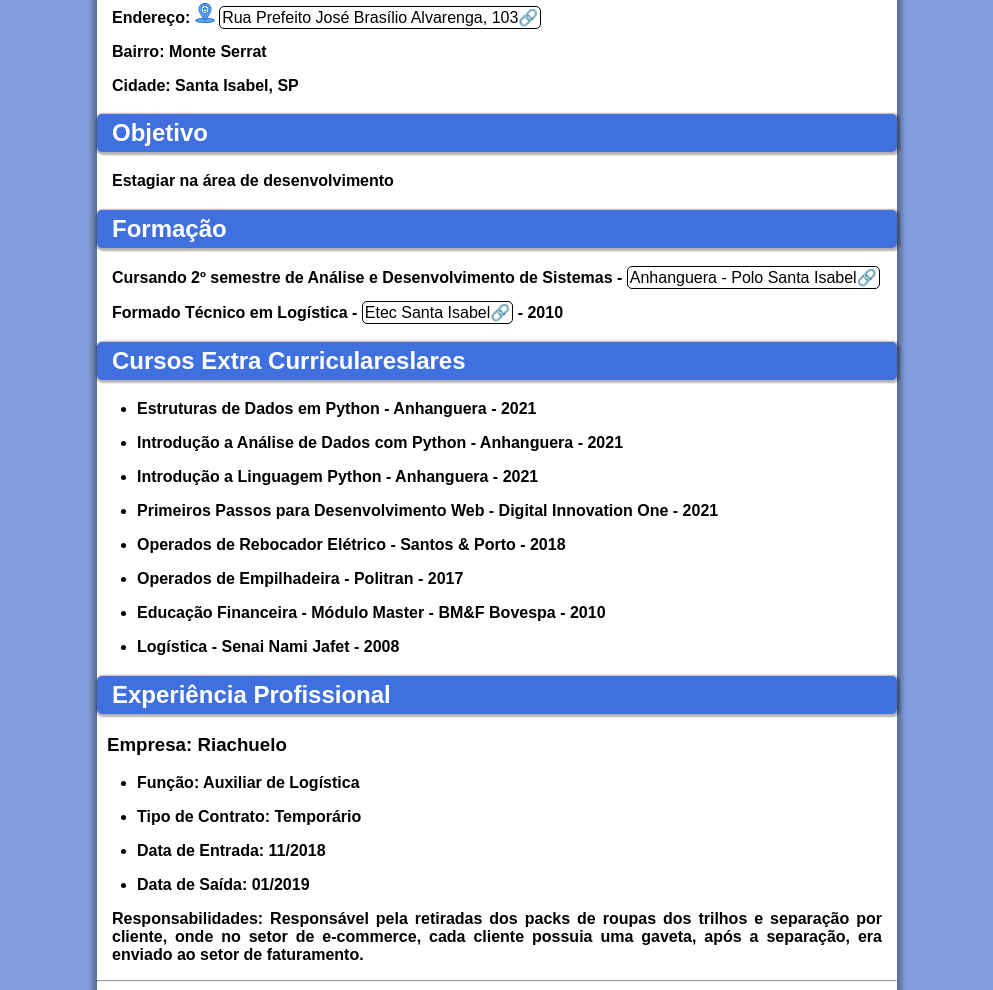
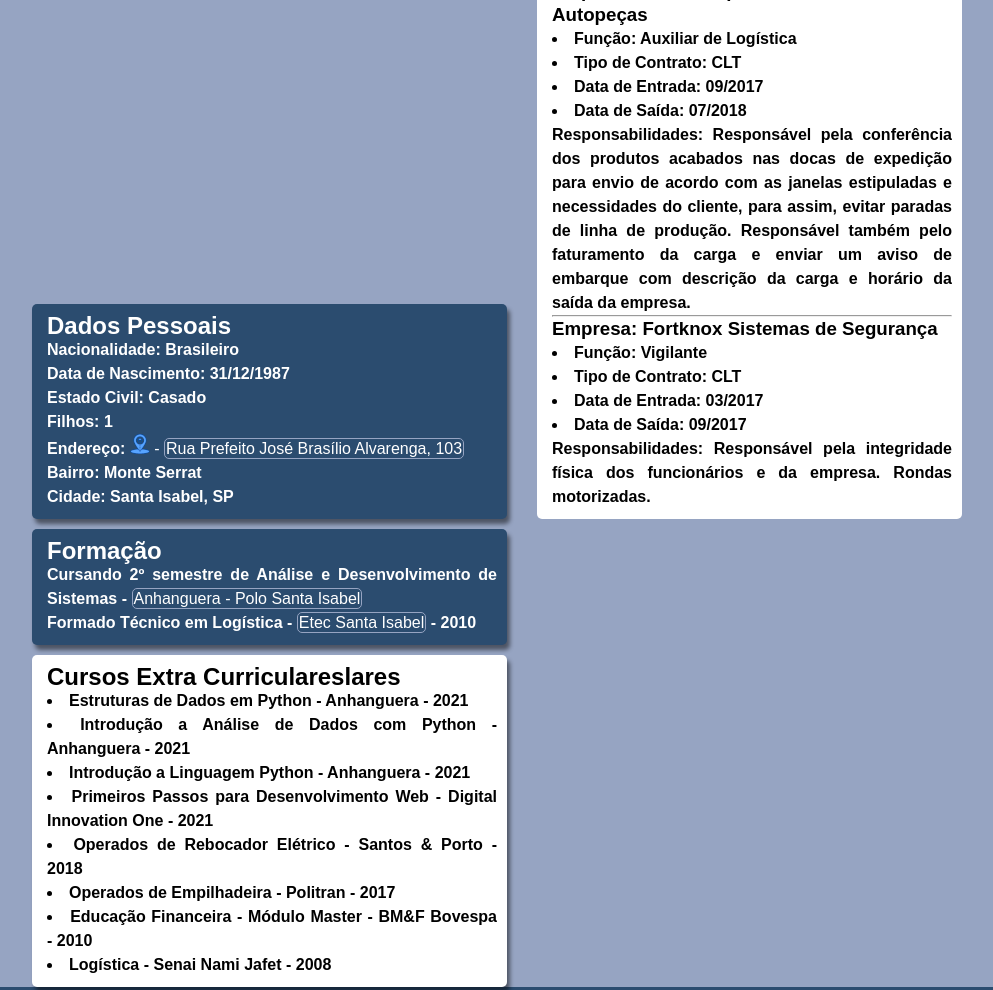
Before and after one commit to MMouraLMelo/site-pessoal, a plain HTML site: page index.html in a window 1280 px wide. Shown: the part 531-1521 px from the top of the page, without its empty margins (143-1136 px from the left). Drawn offline with Linux system fonts and the light colour scheme.

Commit message:
Atualizando

```diff
--- a/index.html
+++ b/index.html
@@ -10,68 +10,30 @@
 <body>
     <header>
         <h1>Marcel Moura da Luz Melo</h1>
-    </header>
-    <main>
-        <div class="esp">
+
+        <h2>Objetivo</h2>
+        <p><strong>Estagiar na área de desenvolvimento</strong></p>
+
         <h2>Contato</h2>
         <p><img src="imagens/email-p.png" alt="Email"> - <strong>E-mail:</strong> <a href="mailto: marceldaluzmelo@hotmail.com" target="_blank" class="externo">marceldaluzmelo@hotmail.com</a></p>
         <p><img src="imagens/telefone-p.png" alt="Telefone"> - <strong>Telefone:</strong> <a href="https://api.whatsapp.com/send/?phone=5511964475758&text&app_absent=0" target="_blank" class="externo">(11)9 6447-5758</a></p>
         <p><img src="imagens/telefone-p.png" alt="Telefone Recados"> - <strong>Recados:</strong> <a href="https://api.whatsapp.com/send/?phone=5511948227956&text&app_absent=0" target="_blank" class="externo">(11)9 4822-7956</a></p>
         <p><img src="imagens/link-p.png" alt="Links"> - <strong>Links:</strong> <a href="https://github.com/MMouraLMelo" target="_blank" class="externo">GitHub</a> / <a href="https://www.linkedin.com/in/mmouramelo/" target="_blank" class="externo">Linkedin</a></p>
-        </div>
-        <div>
+    </header>
+
+    <main>
+        <section id="dados">
             <h2>Dados Pessoais</h2>
             <p><strong>Nacionalidade: Brasileiro</strong></p>
             <p><strong>Data de Nascimento: 31/12/1987</strong></p>
             <p><strong>Estado Civil: Casado</strong></p>
             <p><strong>Filhos: 1</strong></p>
-            <p><strong>Endereço:</strong> <img src="imagens/endereco-p.png" alt="Endereço"> <a href="https://www.google.com.br/maps/place/R.+Pref.+Jos%C3%A9+Bas%C3%ADlio+Alvarenga,+103+-+Jardim+Monte+Serrat,+Santa+Isabel+-+SP,+07500-000/@-23.3164665,-46.2297564,17z/data=!3m1!4b1!4m5!3m4!1s0x94ce81c0b267e795:0xe8556af85969c70e!8m2!3d-23.3164665!4d-46.2275677" target="_blank" class="externo">Rua Prefeito José Brasílio Alvarenga, 103</a></p>
+            <p><strong>Endereço:</strong> <img src="imagens/endereco-p.png" alt="Endereço"> - <a href="https://www.google.com.br/maps/place/R.+Pref.+Jos%C3%A9+Bas%C3%ADlio+Alvarenga,+103+-+Jardim+Monte+Serrat,+Santa+Isabel+-+SP,+07500-000/@-23.3164665,-46.2297564,17z/data=!3m1!4b1!4m5!3m4!1s0x94ce81c0b267e795:0xe8556af85969c70e!8m2!3d-23.3164665!4d-46.2275677" target="_blank" class="externo">Rua Prefeito José Brasílio Alvarenga, 103</a></p>
             <p><strong>Bairro: Monte Serrat</strong></p>
             <p><strong>Cidade: Santa Isabel, SP</strong>
-        </div>
-        <div>
-            <h2>Objetivo</h2>
-            <p><strong>Estagiar na área de desenvolvimento</strong>
-        </div>
-        <div>
-            <h2>Formação</h2>
-            <p><strong>Cursando 2º semestre de Análise e Desenvolvimento de Sistemas -</strong> <a href="https://www.anhanguera.com/?utm_source=google&utm_medium=maps&utm_campaign=mirum-14743378" target="_blank" class="externo">Anhanguera - Polo Santa Isabel</a></p>
-            <p><strong>Formado Técnico em Logística -</strong> <a href="http://www.etecsantaisabel.com.br/etecsi/index.php" target="_blank" class="externo">Etec Santa Isabel</a> <strong>- 2010</strong></p>
-        </div>
-        <div>
-            <h2>Cursos Extra Curriculareslares</h2>
-            <p>
-                <ul>
-                    <p>
-                        <li><strong>
-                            Estruturas de Dados em Python - Anhanguera - 2021</li>
-                    </p>
-                        <p>
-                            <li>Introdução a Análise de Dados com Python - Anhanguera - 2021</li>
-                        </p>
-                        <p>
-                            <li>Introdução a Linguagem Python - Anhanguera - 2021</li>
-                        </p>
-                        <p>
-                            <li>Primeiros Passos para Desenvolvimento Web - Digital Innovation One - 2021</li>
-                        </p>
-                        <p>
-                            <li>Operados de Rebocador Elétrico - Santos & Porto - 2018</li>
-                        </p>
-                        <p>
-                            <li>Operados de Empilhadeira - Politran - 2017</li>
-                        </p>
-                        <p>
-                            <li>Educação Financeira - Módulo Master - BM&F Bovespa - 2010</li>
-                        </p>
-                        <p>
-                            <li>Logística - Senai Nami Jafet - 2008</li>
-                        </p>
-                    </strong>
-                </ul>
-            </p>
-        </div>
-        <div>
+        </section>
+
+        <section id="experiencia">
             <h2>Experiência Profissional</h2>
             <h3>Empresa: Riachuelo</h3>
             <ul>
@@ -109,28 +71,45 @@
                     </p>
                 </strong>
             </ul>
-            <p><strong>Responsabilidades: Responsável pela conferência dos produtos acabados nas docas de expedição para envio de acordo com as janelas estipualadas e necessidades do cliente, para assim, evitar paradas de linha de produção. Responsável também pelo faturamento da carga e enviar um aviso de embarque com descrição da carga e horário da saída da empresa.</strong></p>
+            <p><strong>Responsabilidades: Responsável pela conferência dos produtos acabados nas docas de expedição para envio de acordo com as janelas estipuladas e necessidades do cliente, para assim, evitar paradas de linha de produção. Responsável também pelo faturamento da carga e enviar um aviso de embarque com descrição da carga e horário da saída da empresa.</strong></p>
             <hr>
-            <h3>Empresa: Fortknos Sistemas de Segurança</h3>
+            <h3>Empresa: Fortknox Sistemas de Segurança</h3>
             <ul>
-                <p>
-                    <li><strong>
-                        Função: Vigilante</li>
-                </p>
-                    <p>
+                <li><strong>Função: Vigilante</li>
                 <li>Tipo de Contrato: CLT</li>
-                    </p>
-                    <p>
                 <li>Data de Entrada: 03/2017</li>
-                    </p>
-                    <p>
                 <li>Data de Saída: 09/2017</li>
-                    </p>
                 </strong>
             </ul>
             <p><strong>Responsabilidades: Responsável pela integridade física dos funcionários e da empresa. Rondas motorizadas.</strong></p>
-        </div>
+        </section>
+
+        <section id="formacao">
+            <h2>Formação</h2>
+            <p><strong>Cursando 2º semestre de Análise e Desenvolvimento de Sistemas -</strong> <a href="https://www.anhanguera.com/?utm_source=google&utm_medium=maps&utm_campaign=mirum-14743378" target="_blank" class="externo">Anhanguera - Polo Santa Isabel</a></p>
+            <p><strong>Formado Técnico em Logística -</strong> <a href="http://www.etecsantaisabel.com.br/etecsi/index.php" target="_blank" class="externo">Etec Santa Isabel</a> <strong>- 2010</strong></p>
+        </section>
+
+
+        <section id="cursos">
+            <h2>Cursos Extra Curriculareslares</h2>
+            <p>
+                <ul>
+                    <li><strong>
+                        Estruturas de Dados em Python - Anhanguera - 2021</li>
+                        <li>Introdução a Análise de Dados com Python - Anhanguera - 2021</li>
+                        <li>Introdução a Linguagem Python - Anhanguera - 2021</li>
+                        <li>Primeiros Passos para Desenvolvimento Web - Digital Innovation One - 2021</li>
+                        <li>Operados de Rebocador Elétrico - Santos & Porto - 2018</li>
+                        <li>Operados de Empilhadeira - Politran - 2017</li>
+                        <li>Educação Financeira - Módulo Master - BM&F Bovespa - 2010</li>
+                        <li>Logística - Senai Nami Jafet - 2008</li>
+                    </strong>
+                </ul>
+            </p>
+        </section>
     </main>
+
     <footer>
         <p>Site pessoal de Marcel Moura da Luz Melo</p>
     </footer>
--- a/style.css
+++ b/style.css
@@ -1,91 +1,123 @@
 @charset "UTF-8";
 
+*{
+    margin: 0;
+    padding: 0;
+}
 
 :root{
-    --cor1: #829DDB;
-    --cor2: #4070DF;
-    --cor3: #0A41C1;
-    --cor4: #08308D;
+    --cor1: #96A4c2;
+    --cor2: #485C70;
+    --cor3: #2B4C6F;
 }
 
+
 body{
+    font-family:Arial, Helvetica, sans-serif;
     background-color: var(--cor1);
-    font-family: Arial, Helvetica, sans-serif;
-    min-height: 100hv;
+    width: 100vw;
+    text-align: justify;
+    line-height: 1.5em;
+}
+
+header{
+    background-color: var(--cor3);
+    text-align: center;
+    margin: auto;
+    color: white;
+    padding: 10px;
+    padding-left: 15px;
+    border-radius: 5px;
+    box-shadow: 3px 5px 4px rgba(0, 0, 0, 0.485);
+}
+
+main{
+    width: 930px;
+    margin: auto;
+}
+
+section#dados{
+    background-color: var(--cor3);
+    color: white;
+    min-width: 290px;
+    max-width: 1000px;
+    width: 450px;
+    padding: 10px;
+    padding-left: 15px;
+    border-radius: 5px;
+    margin-top: 10px;
+    display: inline-block;
+    box-shadow: 3px 5px 4px rgba(0, 0, 0, 0.485);
+}
+
+section#formacao{
+    background-color: var(--cor3);
+    color: white;
+    width: 450px;
+    min-width: 290px;
+    max-width: 1000px;
+    padding: 10px;
+    padding-left: 15px;
+    margin-top: 10px;
+    border-radius: 5px;
+    box-shadow: 3px 5px 4px rgba(0, 0, 0, 0.485);
+    display: inline-block;
+
+}
+
+section#cursos{
+    background-color: white;
+    width: 450px;
+    min-width: 290px;
+    max-width: 1000px;
+    padding: 10px;
+    padding-left: 15px;
+    margin-top: 10px;
+    border-radius: 5px;
+    box-shadow: 3px 5px 4px rgba(0, 0, 0, 0.485);
+    display: inline-block;
+}
+
+section#experiencia{
+    background-color: white;
+    width: 400px;
+    min-width: 290px;
+    max-width: 1000px;
+    padding: 10px;
+    padding-left: 15px;
+    margin-top: 10px;
+    border-radius: 5px;
+    display: inline-block;
+    box-shadow: 3px 5px 4px rgba(0, 0, 0, 0, 0.485);
+    background-position: right top;
+}
+
+section > ul{
+    list-style-position: inside;
 }
 
 a{
-    border: 1px solid black;
-    color: black;
+    text-decoration: none;
+    color: white;
+    border: 1px solid #96A4c2;
     border-radius: 5px;
-    padding: 2px;
-    text-decoration: none;
+    padding: 1px;
 }
 
 a:hover{
     text-decoration: underline;
     background-color: var(--cor1);
-}
-
-a.externo:after{
-    content: '\1F517';
-}
-
-header{
-    background-color: var(--cor4);
-    padding: 5px;
-    margin: auto;
     border-radius: 5px;
-    box-shadow: 5px 5px 5px 5px rgba(0, 0, 0, 0.3);
-    color: white;
-    text-align: center;
+    padding: 2px
 }
 
 
-h2{
-    background-color: var(--cor2);
+footer{
+    text-align: center;
+    margin: auto;
+    padding: 8px;
+    background-color: var(--cor3);
     color: white;
-    padding: 5px;
     border-radius: 5px;
-    padding-left: 15px;
-    box-shadow: 1px 1px 2px 2px rgba(0, 0, 0, 0.3);
+    box-shadow: 3px 5px 4px rgba(0, 0, 0, 0, 0.485);
 }
-
-.esp {
-    position: sticky;
-    top: -1px;
-    background-color: white;
-}
-
-header > p{
-    padding-left: 15px;
-}
-
-main{
-    width: 800px;
-    background-color: white;
-    margin: auto;
-    border-radius: 5px;
-    padding-bottom: 10px;
-    box-shadow: 0px 0px 5px 5px rgba(0, 0, 0, 0.3);
-    text-align: justify;
-}
-
-main > div > p{
-    padding-left: 15px;
-    padding-right: 15px;
-}
-
-
-main > div > h3{
-    padding-left: 10px;
-}
-
-footer{
-    background-color: var(--cor4);
-    padding: 2px;
-    color: white;
-    text-align: center;
-    border-radius: 5px;
-    box-shadow: 5px 5px 5px 5px rgba(0, 0, 0, 0.3);
-}
```
Lines whose indentation alone changed are shown as unchanged.
